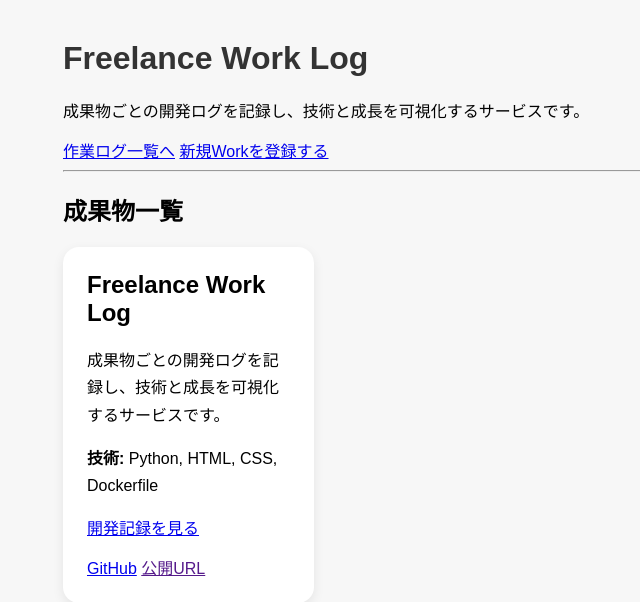
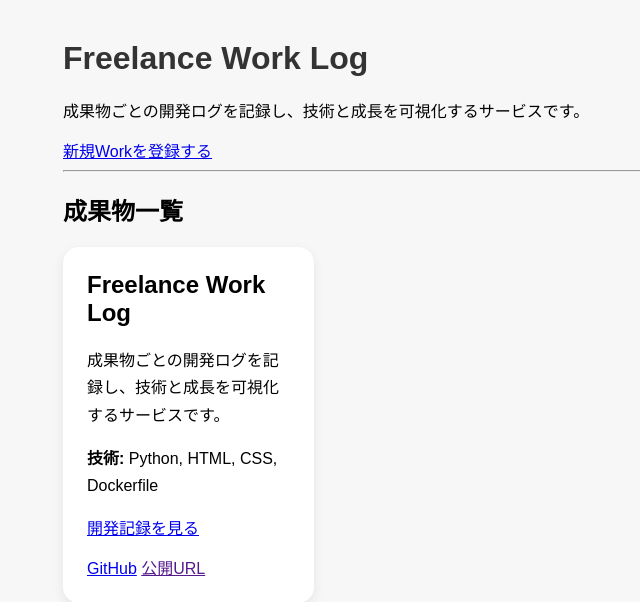
Before and after one commit to ki-hi-ro/freelance-blog, a FastAPI app: page /works-page in a window 1280 px wide. Shown: the top 602 px of the page, without its empty margins (177-817 px from the left). Run offline with FastAPI, Linux system fonts and the light colour scheme.

Commit message:
成果物一覧ページから作業ログ一覧ページへのリンクを削除

```diff
--- a/app/templates/works.html
+++ b/app/templates/works.html
@@ -4,7 +4,6 @@
 <p>成果物ごとの開発ログを記録し、技術と成長を可視化するサービスです。</p>
 
 <nav>
-  <a href="/posts-page">作業ログ一覧へ</a>
   <a href="/works-page/new">新規Workを登録する</a>
 </nav>
 
```
